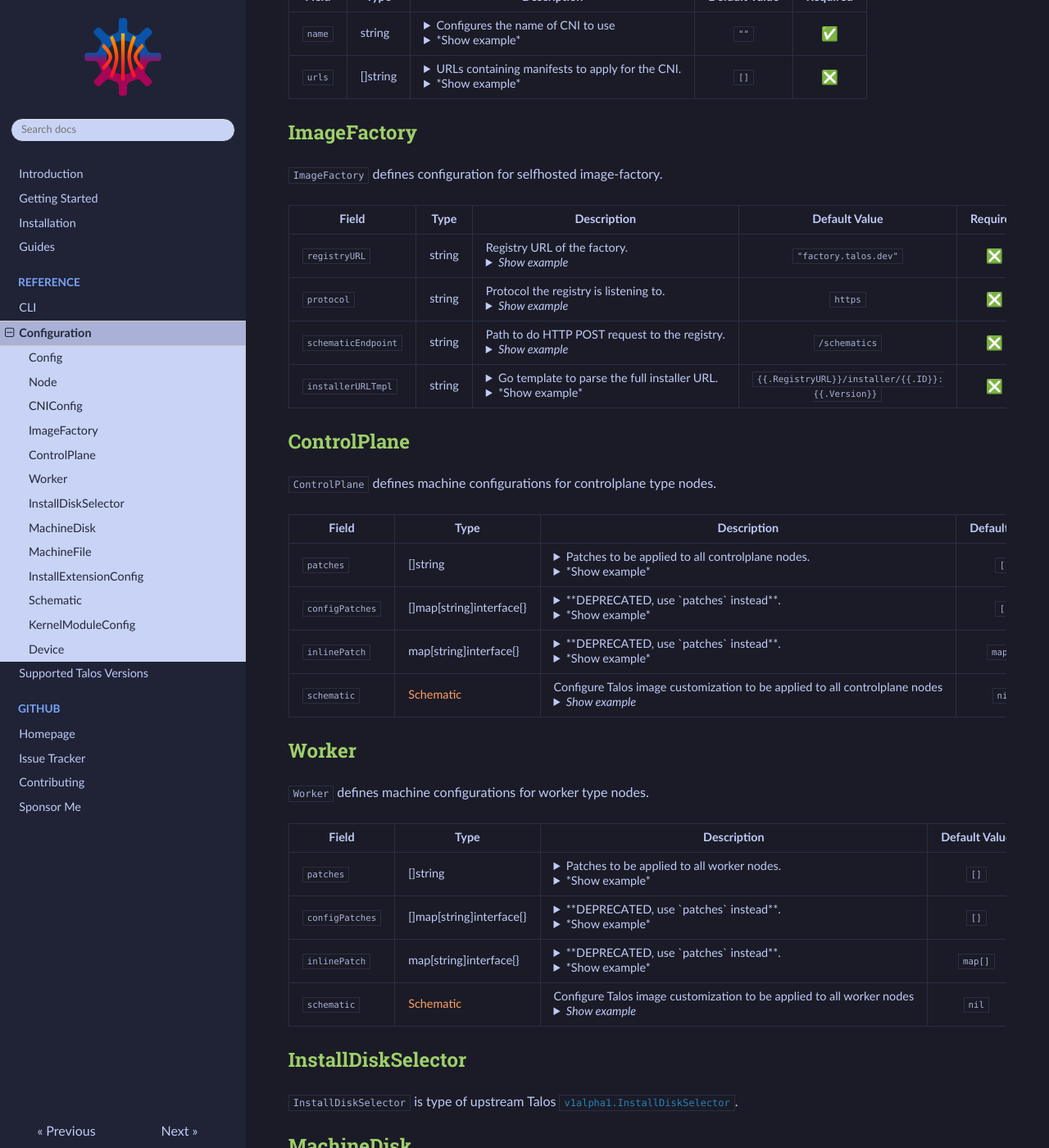
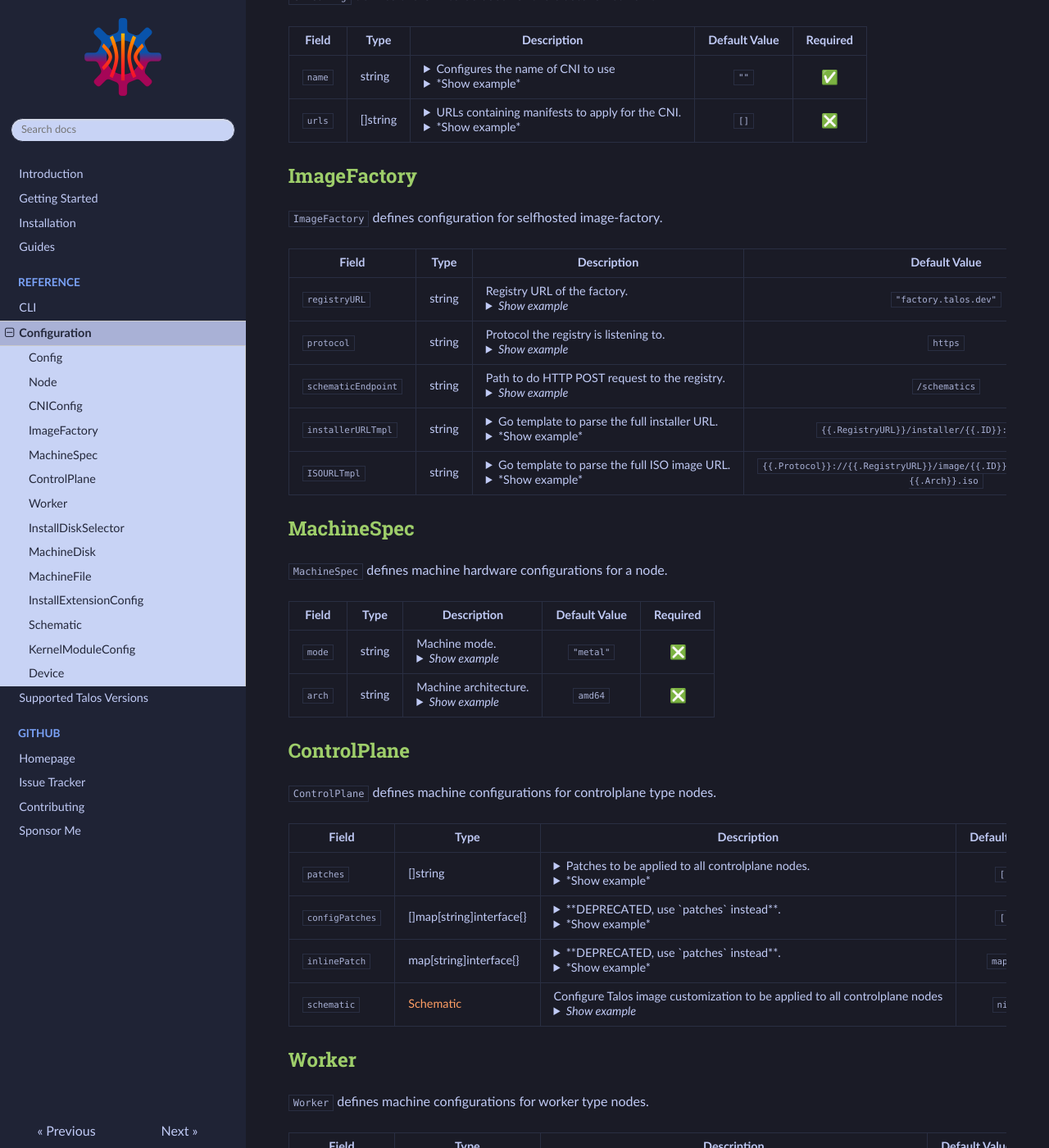
Before and after one commit to budimanjojo/talhelper, an MkDocs documentation site: the page built from docs/docs/reference/configuration.md, in a window 1280 px wide and 1400 px high, scrolled down 2365 px. Shown: the whole window at 82% size. Built offline with MkDocs 1.6.1, drawn with Linux system fonts in a browser that asks for light colours; emoji names are drawn with the system emoji font; some of the changed text lies outside the part shown.

Commit message:
docs: update documentation

````diff
--- a/docs/docs/reference/configuration.md
+++ b/docs/docs/reference/configuration.md
@@ -184,6 +184,7 @@ imageFactory:
   schematicEndpoint: /schematics
   protocol: https
   installerURLTmpl: {{.RegistryURL}}/installer/{{.ID}}:{{.Version}}
+  ISOURLTmpl: {{.Protocol}}://{{.RegistryURL}}/image/{{.ID}}/{{.Version}}/{{.Mode}}/{{.Arch}}.iso
 ```
 </details></td>
 <td markdown="1" align="center">`nil`</td>
@@ -327,6 +328,20 @@ installDiskSelector:
   model: WDC*
   name: /sys/block/sda/device/name
   busPath: /pci0000:00/0000:00:17.0/ata1/host0/target0:0:0/0:0:0:0
+```
+</summary></td>
+<td markdown="1" align="center">`nil`</td>
+<td markdown="1" align="center">:negative_squared_cross_mark:</td>
+</tr>
+
+<tr markdown="1">
+<td markdown="1">`machineSpec`</td>
+<td markdown="1">[MachineSpec](#machinespec)</td>
+<td markdown="1"><details><summary>Machine hardware specification for the node.</summary>Only used for `genurl iso` subcommand.</details><details><summary>*Show example*</summary>
+```yaml
+machineSpec:
+  mode: metal
+  arch: arm64
 ```
 </summary></td>
 <td markdown="1" align="center">`nil`</td>
@@ -620,6 +635,53 @@ installerURLTmpl: "{{.RegistryURL}}/installer/{{.ID}}:{{.Version}}"
 <td markdown="1" align="center">:negative_squared_cross_mark:</td>
 </tr>
 
+<tr markdown="1">
+<td markdown="1">`ISOURLTmpl`</td>
+<td markdown="1">string</td>
+<td markdown="1"><details><summary>Go template to parse the full ISO image URL.</summary>Available placeholders: `Protocol`,`RegistryURL`,`ID`,`Version`,`Mode`,`Arch`</details><details><summary>*Show example*</summary>
+```yaml
+installerURLTmpl: "{{.Protocol}}://{{.RegistryURL}}/image/{{.ID}}/{{.Version}}/{{.Mode}}-{{.Arch}}.iso"
+```
+</summary></td>
+<td markdown="1" align="center">`{{.Protocol}}://{{.RegistryURL}}/image/{{.ID}}/{{.Version}}/{{.Mode}}-{{.Arch}}.iso`</td>
+<td markdown="1" align="center">:negative_squared_cross_mark:</td>
+</tr>
+
+</table>
+
+## MachineSpec
+
+`MachineSpec` defines machine hardware configurations for a node.
+
+<table markdown="1">
+<tr markdown="1">
+<th markdown="1">Field</th><th>Type</th><th>Description</th><th>Default Value</th><th>Required</th>
+</tr>
+
+<tr markdown="1">
+<td markdown="1">`mode`</td>
+<td markdown="1">string</td>
+<td markdown="1">Machine mode.<details><summary>*Show example*</summary>
+```yaml
+mode: metal
+```
+</details></td>
+<td markdown="1" align="center">`"metal"`</td>
+<td markdown="1" align="center">:negative_squared_cross_mark:</td>
+</tr>
+
+<tr markdown="1">
+<td markdown="1">`arch`</td>
+<td markdown="1">string</td>
+<td markdown="1">Machine architecture.<details><summary>*Show example*</summary>
+```yaml
+arch: arm64
+```
+</summary></td>
+<td markdown="1" align="center">`amd64`</td>
+<td markdown="1" align="center">:negative_squared_cross_mark:</td>
+</tr>
+
 </table>
 
 ## ControlPlane
````
